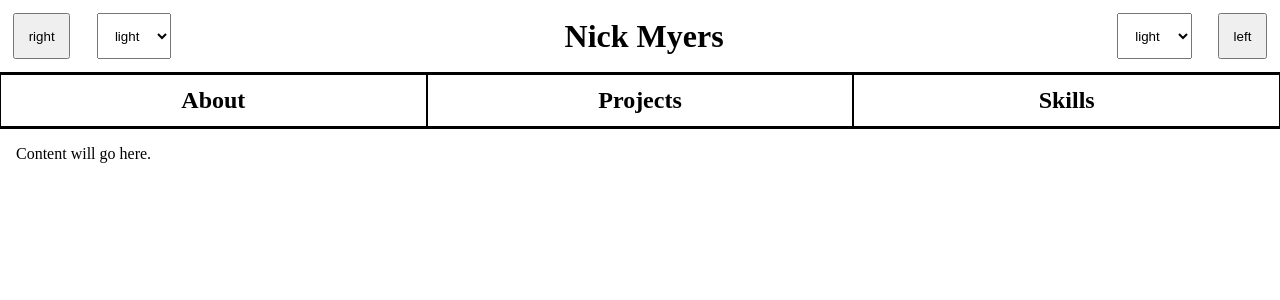
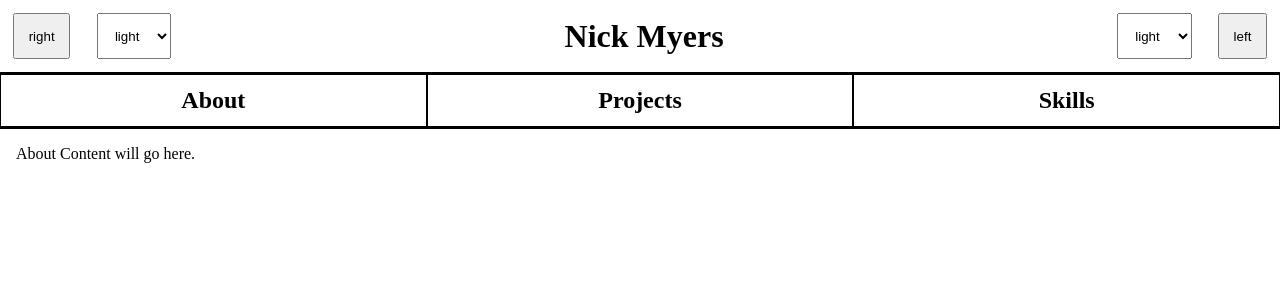
Before and after one commit to nicholas-myers/dev-portfolio, a React (Create React App) app: page / in a window 1280 px wide. Shown: the top 300 px of the page. Built offline with nearby package versions, Linux system fonts and the light colour scheme.

Commit message:
added route for home page to load about content

```diff
--- a/src/components/Dashboard.tsx
+++ b/src/components/Dashboard.tsx
@@ -9,7 +9,6 @@ const Dashboard = () => {
         <div>
             <DashboardNav />
             <main>
-                Content will go here.
                 <Outlet />
             </main>
         </div>
--- a/src/routes.tsx
+++ b/src/routes.tsx
@@ -8,6 +8,10 @@ export const routes = [
     path: "/",
     element: <App />,
     children: [
+      {
+        path: "/",
+        element: <About />
+      },
       {
         path: "about",
         element: <About />
```
